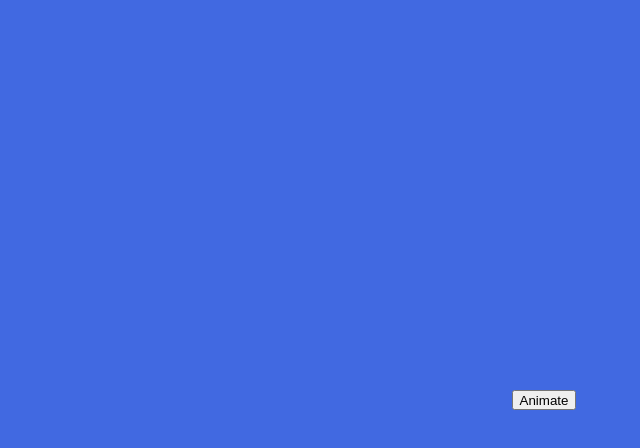
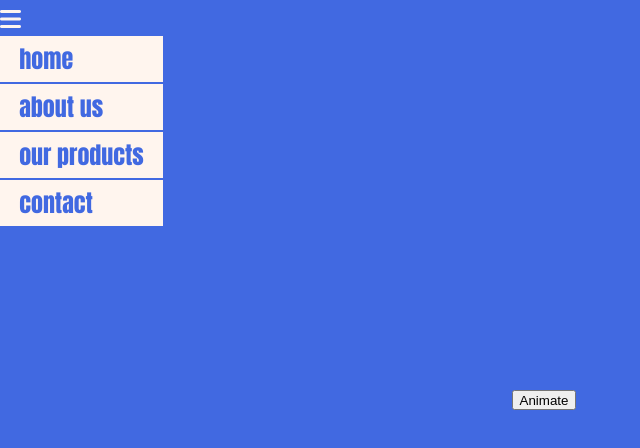
Before and after one commit to CornellVanDerStraaten/CSS-JS-Animaties, a plain HTML site: page index.html in a window 1280 px wide. Shown: the whole page, without its empty margins (0-640 px from the left). Drawn offline with Linux system fonts and the light colour scheme.

Commit message:
Stap 4 af

```diff
--- a/animation.css
+++ b/animation.css
@@ -2,6 +2,29 @@ body {
     background-color: royalblue;
     min-height: 100vh;
     margin: 0;
+    font-family: Impact, Haettenschweiler, 'Arial Narrow Bold', sans-serif;
+    color: seashell;
+}
+nav {
+    position: fixed;
+}
+.nav {
+    font-size: 1.5em;
+    list-style-type: none;
+    padding: 0;
+    margin: 0;
+    display: flex;
+    flex-direction: column;
+}
+.nav__item {
+    margin-bottom: .1em;
+}
+.nav__link {
+    color: royalblue;
+    background-color: seashell;
+    text-decoration: none;
+    display: block;
+    padding: .2em .8em;
 }
 main {
     min-height: 100vh;
--- a/index.html
+++ b/index.html
@@ -6,8 +6,18 @@
     <meta name="author" content="Cornell van der Straaten">
     <title>Animatie met menu</title>
     <link rel="stylesheet" href="animation.css">
+    <script src="https://kit.fontawesome.com/1eb7c10cba.js" crossorigin="anonymous"></script>
 </head>
 <body>
+    <nav>
+        <ul class="nav">
+            <li class="nav__button"><span class="fas fa-bars"></span></li>
+            <li class="nav__item"><a href="#" class="nav__link">home</a></li>
+            <li class="nav__item"><a href="#" class="nav__link">about us</a></li>
+            <li class="nav__item"><a href="#" class="nav__link">our products</a></li>
+            <li class="nav__item"><a href="#" class="nav__link">contact</a></li>
+        </ul>
+    </nav>
     <main>
         <button class="animate-button">Animate</button>
         <div class="square square__to-right"></div>
```
